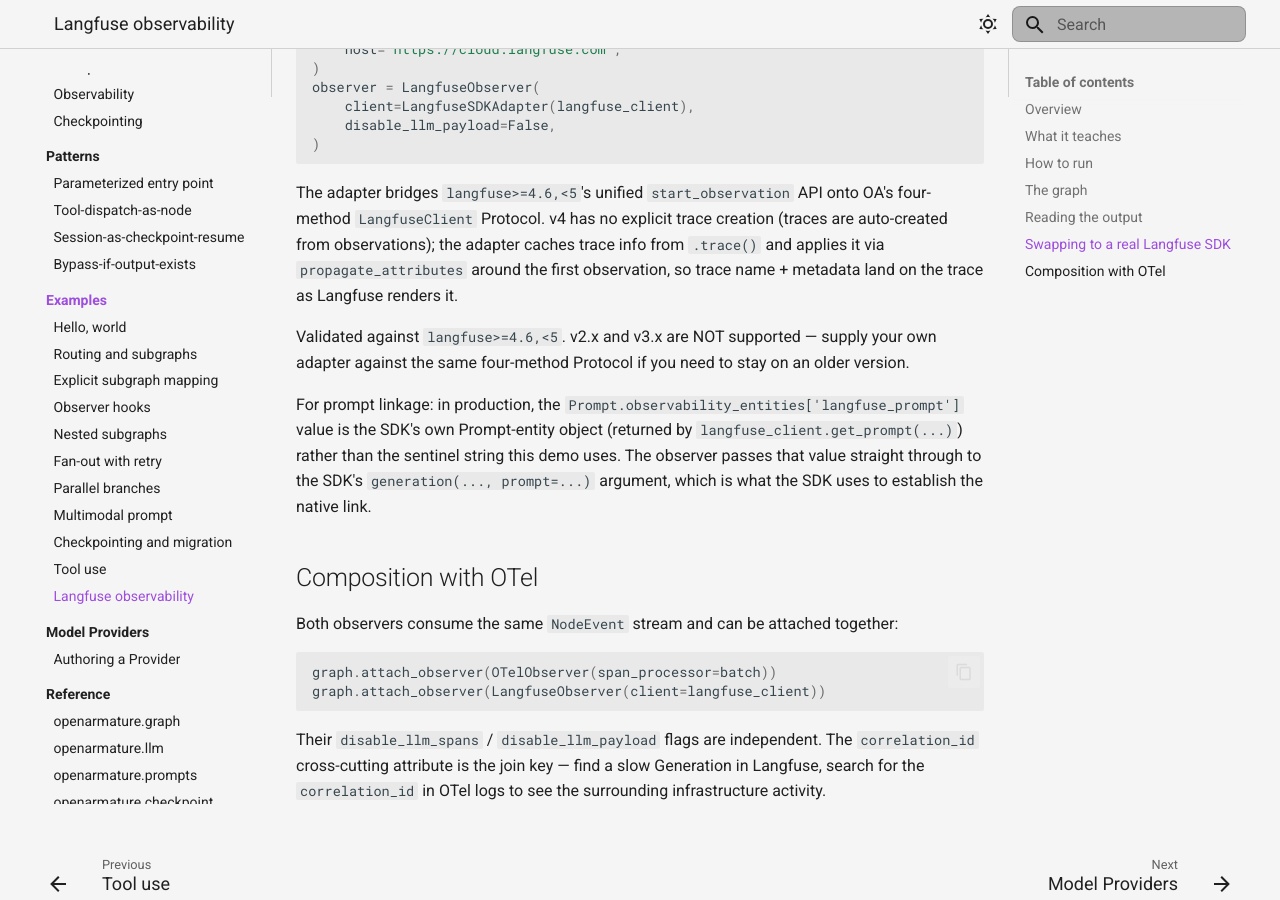
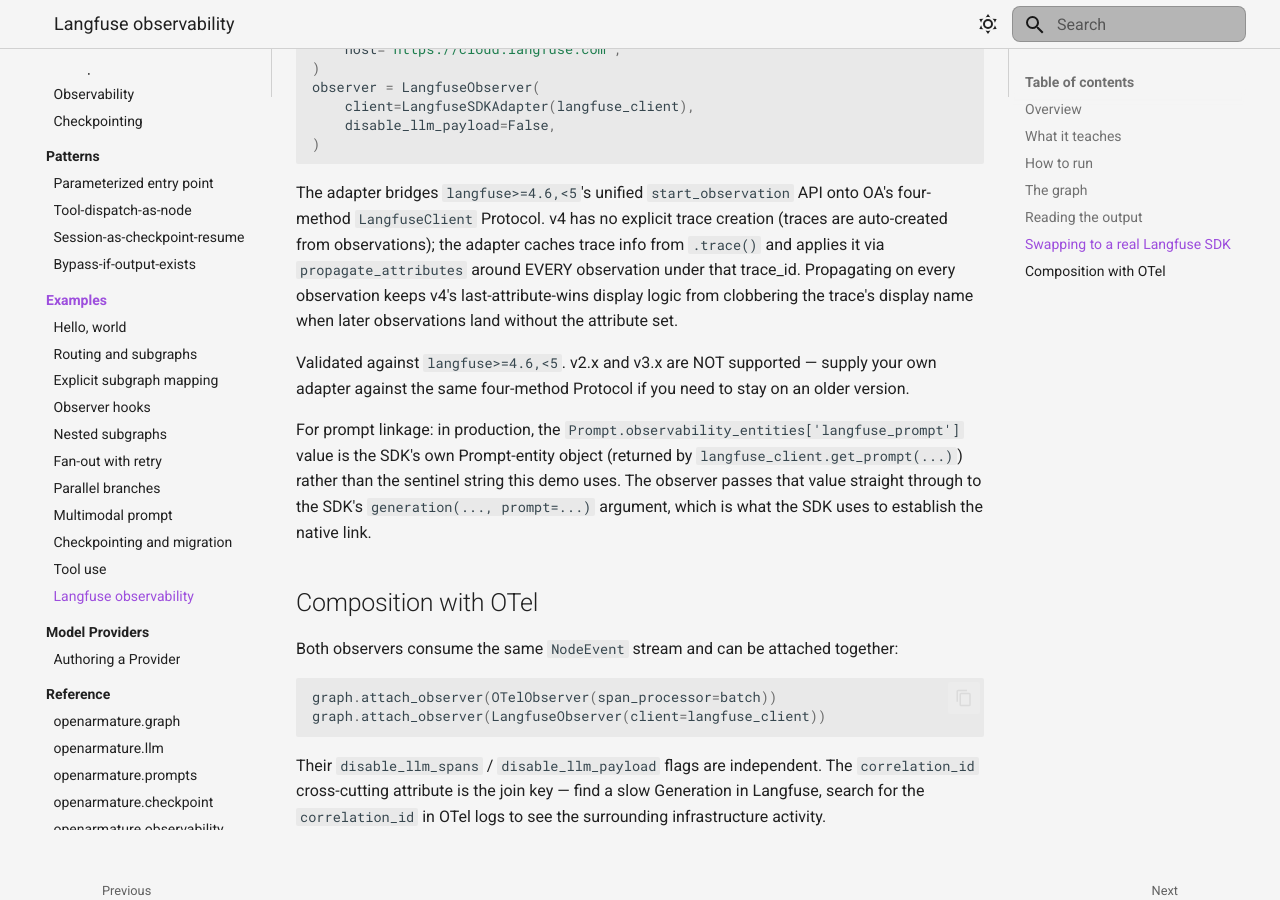
Before and after one commit to LunarCommand/openarmature-python, an MkDocs documentation site: the page built from docs/examples/10-langfuse-observability.md, in a window 1280 px wide and 900 px high, scrolled down 2938 px. Built offline with MkDocs 1.6.1 and Material for MkDocs 9.7.7, drawn with Linux system fonts in a browser that asks for light colours.

Commit message:
Align adapter docs with propagate-on-every behavior
Three stale-doc residues from when the adapter consumed trace_info
on the first observation only. The current behavior — propagate on
every observation under each trace_id to avoid v4's last-attribute-
wins display logic clobbering the trace name — got caught by the
integration-test run and the cache+propagation refactored, but
the module header comments and one example-doc paragraph still
described the original "first observation only" path.

Comment / doc text updated; no code change.

Addresses CoPilot PR review feedback on #82.

```diff
--- a/docs/examples/10-langfuse-observability.md
+++ b/docs/examples/10-langfuse-observability.md
@@ -145,8 +145,10 @@
 API onto OA's four-method `LangfuseClient` Protocol. v4 has no
 explicit trace creation (traces are auto-created from observations);
 the adapter caches trace info from `.trace()` and applies it via
-`propagate_attributes` around the first observation, so trace name
-+ metadata land on the trace as Langfuse renders it.
+`propagate_attributes` around EVERY observation under that trace_id.
+Propagating on every observation keeps v4's last-attribute-wins
+display logic from clobbering the trace's display name when later
+observations land without the attribute set.
 
 Validated against `langfuse>=4.6,<5`. v2.x and v3.x are NOT
 supported — supply your own adapter against the same four-method
```
Also changed, not shown: 1 other file.
